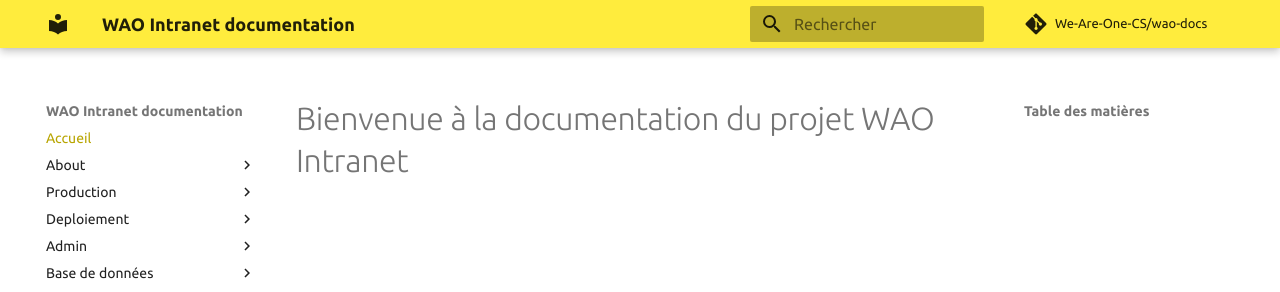
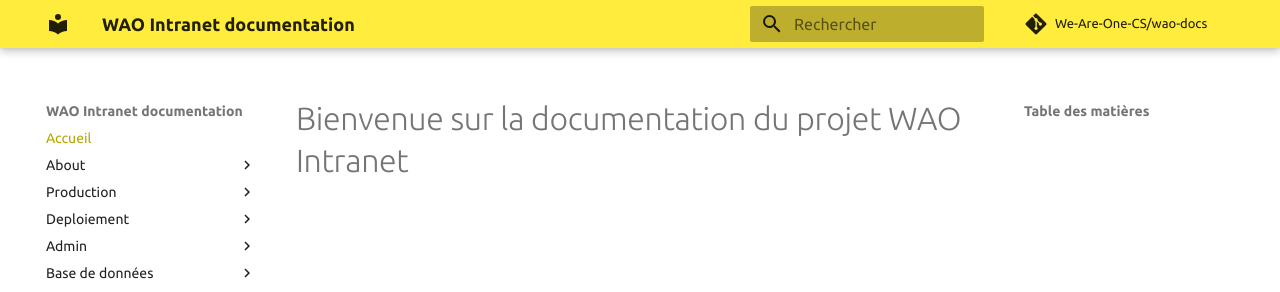
Before and after one commit to We-Are-One-CS/docs, an MkDocs documentation site: the page built from docs/index.md, in a window 1280 px wide. Shown: the top 292 px of the page. Built offline with MkDocs 1.6.1 and Material for MkDocs 9.7.7, drawn with Linux system fonts in a browser that asks for light colours; comment, search, counter and statistics services are not loaded.

Commit message:
rectification faute index

```diff
--- a/docs/index.md
+++ b/docs/index.md
@@ -1,3 +1,3 @@
-# Bienvenue à la documentation du projet WAO Intranet
+# Bienvenue sur la documentation du projet WAO Intranet
 
 ##
```
